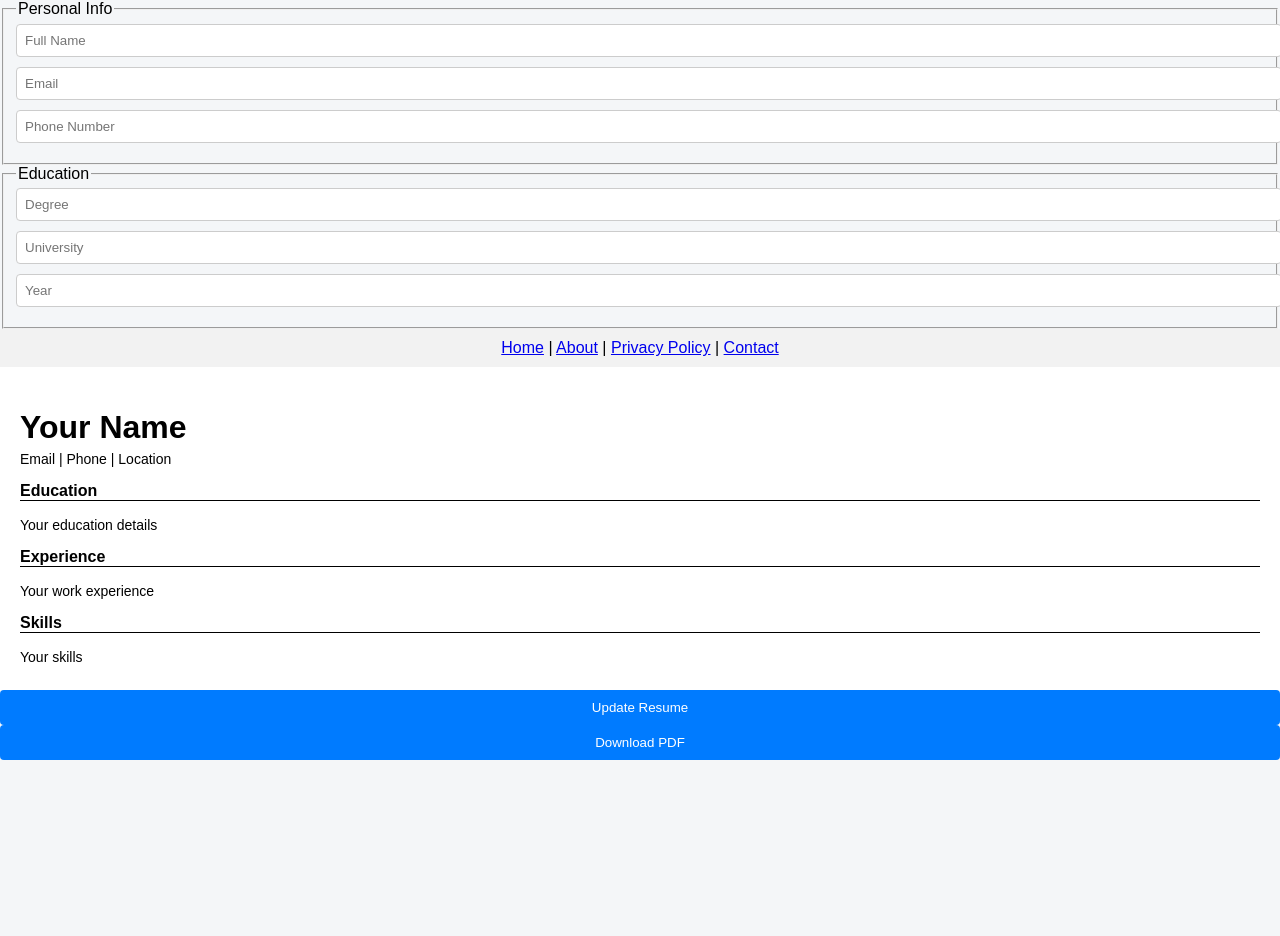
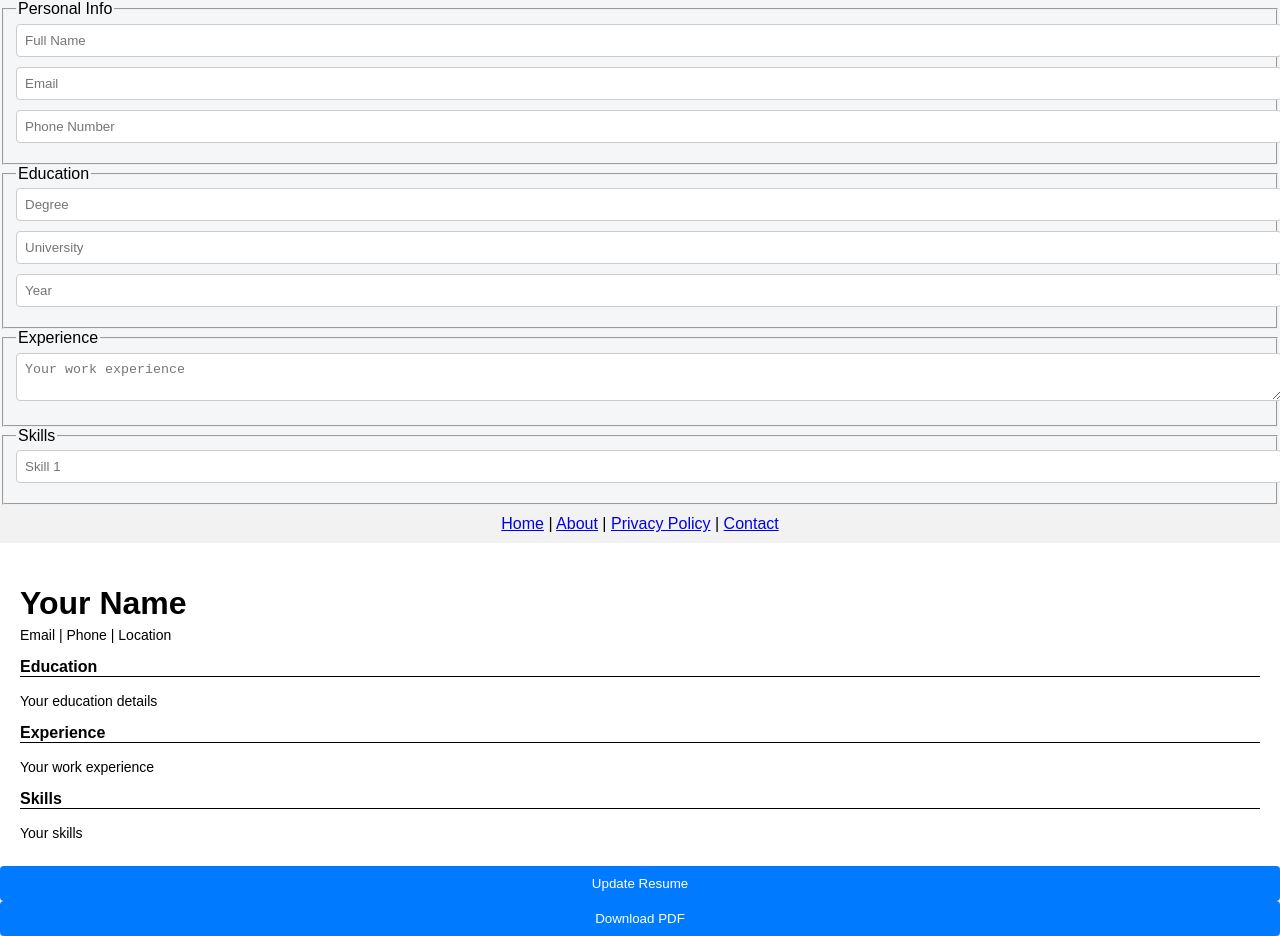
Before and after one commit to smuhammadsaim555-prog/resume-generator, a plain HTML site: page index.html in a window 1280 px wide. Before the commit the page ends 800 px from the top, so only its background shows below. Drawn offline with Linux system fonts and the light colour scheme.

Commit message:
Add experience and skills fields to index.html
Added fields for experience and skills in the form.

```diff
--- a/index.html
+++ b/index.html
@@ -106,6 +106,15 @@ button:hover {
   <input type="text" placeholder="University">
   <input type="text" placeholder="Year">
 </fieldset>
+  <fieldset>
+  <legend>Experience</legend>
+  <textarea placeholder="Your work experience"></textarea>
+</fieldset>
+
+<fieldset>
+  <legend>Skills</legend>
+  <input type="text" placeholder="Skill 1">
+</fieldset>
 <nav style="padding:10px; text-align:center; background:#f2f2f2;">
   <a href="index.html">Home</a> |
   <a href="about.html">About</a> |
```
